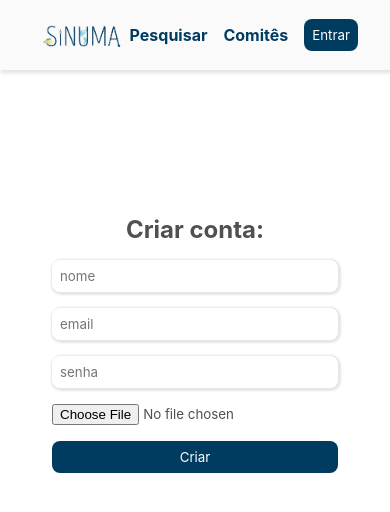
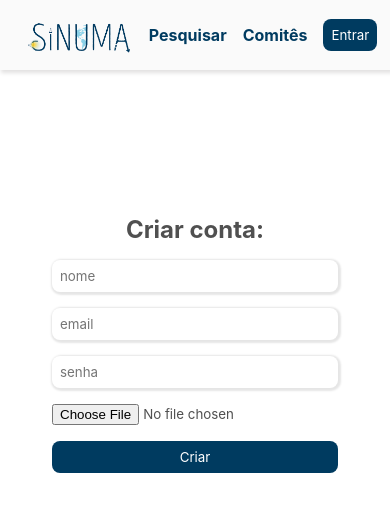
Before and after one commit to Vitoudi/simjopa, a Next.js app in the folder client/: page /signup/components/SignUpUserForm in a window 390 px wide. Shown: the top 512 px of the page. Built offline with nearby package versions, Linux system fonts and the light colour scheme; no server answers.

Commit message:
style: add media query in homepage and header

```diff
--- a/client/pages/journalist/[id].tsx
+++ b/client/pages/journalist/[id].tsx
@@ -49,9 +49,9 @@ export default function JournalistPage({ journalist }: Props): ReactElement {
       <div style={{ padding: "3rem", textAlign: "center" }}>
         <h1 style={{ marginBottom: "1rem" }}>{journalist?.name}</h1>
         <RoundImage src={imgUrl} size={120} alt="journalist image" />
-        <div style={{marginTop: "2.5rem"}}>
+        <div style={{marginTop: "2.5rem", display: "grid"}}>
           <h2>Posts:</h2>
-          <section style={{ display: "flex", flexWrap: "wrap", marginTop: "1rem" }}>
+          <section style={{ display: "flex", flexWrap: "wrap", marginTop: "1rem", alignContent: "center", justifyContent: "center" }}>
             {journalistsPosts.map((postInfo) => (
               <Post key={postInfo.id} post={postInfo} />
             ))}
--- a/client/sheredComponents/header/header.module.css
+++ b/client/sheredComponents/header/header.module.css
@@ -37,3 +37,16 @@
     color: var(--main-color);
     cursor: pointer;
 }
+
+@media (max-width: 900px) {
+    .header {
+    width: 100%;
+    display: flex;
+    height: 70px;
+    padding: 0 .8rem;
+    align-items: center;
+
+    background-color: rgb(250, 250, 250);
+    box-shadow: 2px 2px 4px 1px var(--l-grey2);
+}
+}
```
Also changed, not shown: client/styles/Home.module.css (+7 -1 lines).
